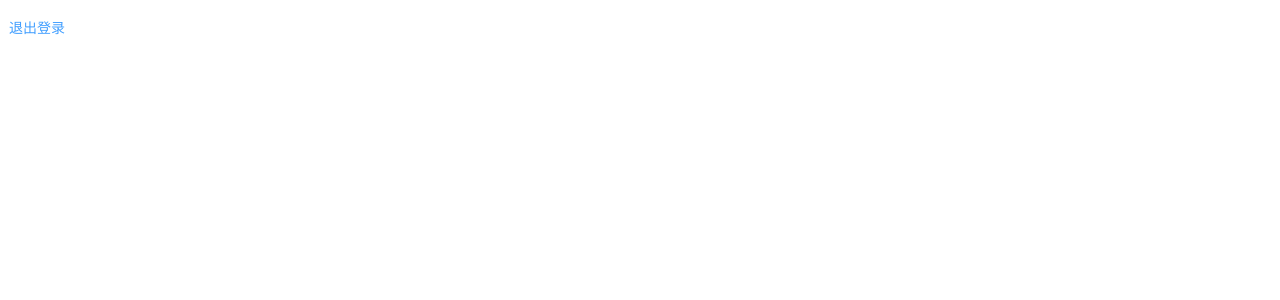
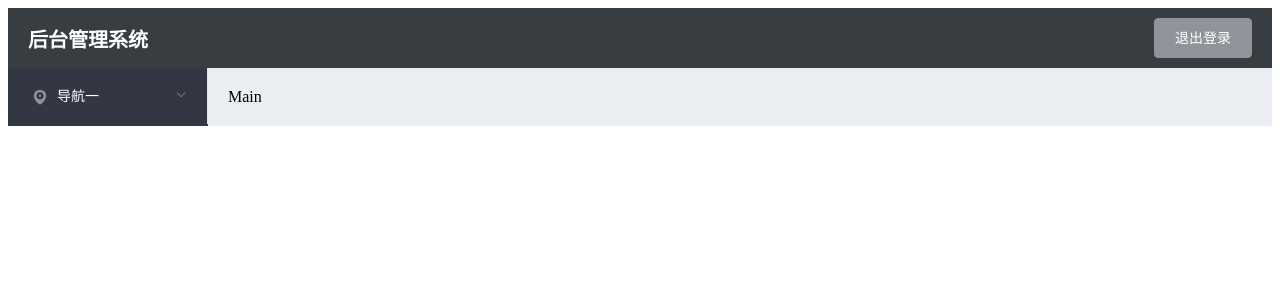
Before and after one commit to zhangmingyin/Adminmall, a Vue app: page /home in a window 1280 px wide. Shown: the top 300 px of the page. Built offline with nearby package versions, Linux system fonts and the light colour scheme; sample sign-in values are in the browser's storage.

Commit message:
home页面基本布局

```diff
--- a/src/components/Home.vue
+++ b/src/components/Home.vue
@@ -1,7 +1,38 @@
 <template>
- <div>
-   <el-button type="text" @click="loginOut">退出登录</el-button>
- </div>
+  <el-container class="home_container">
+    <!-- 头部 -->
+    <el-header>
+      <div>后台管理系统</div>
+      <el-button type="info" @click="loginOut">退出登录</el-button>
+    </el-header>
+    <el-container>
+      <!-- 左侧边栏 -->
+      <el-aside width="200px">
+        <el-menu active-text-color="#ffd04b" background-color="#333744" text-color="#fff">
+          <!-- 一级菜单 -->
+          <el-submenu index="1">
+            <!-- 一级菜单的模板区域 -->
+            <template slot="title">
+              <!-- 图标 -->
+              <i class="el-icon-location"></i>
+              <!-- 导航文本 -->
+              <span>导航一</span>
+            </template>
+            <!-- 二级菜单 -->
+            <el-menu-item index="1-4-1">
+               <template slot="title">
+              <!-- 图标 -->
+                <i class="el-icon-location"></i>
+                <!-- 导航文本 -->
+                <span>导航一</span>
+              </template>
+            </el-menu-item>
+          </el-submenu>
+        </el-menu>
+      </el-aside>
+      <el-main>Main</el-main>
+    </el-container>
+  </el-container>
 </template>
 
 <script>
@@ -40,6 +71,26 @@
 </script>
 
 <style scoped>
-
-
+  .home_container{
+    height: 100%;
+  }
+  .el-header{
+    background-color: #373d41;
+    display: flex;
+    color: #fff;
+    font-size: 20px;
+    font-weight: bold;
+    justify-content: space-between;
+    align-items: center;
+  }
+  .el-header div{
+    display: flex;
+    align-items: center;
+  }
+  .el-aside{
+    background-color: #333744;
+  }
+  .el-main{
+    background-color: #eaedf1;
+  }
 </style>
```
